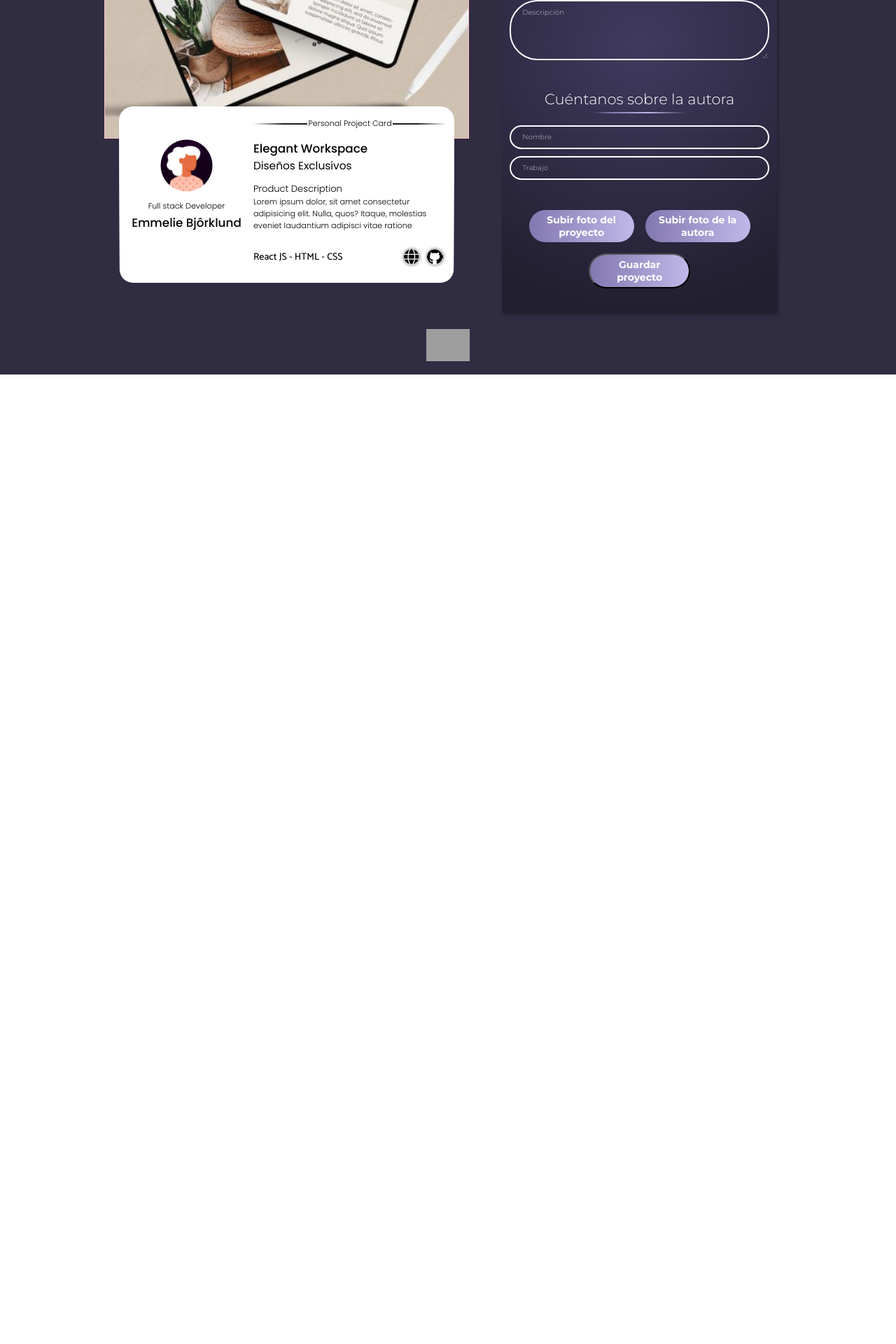
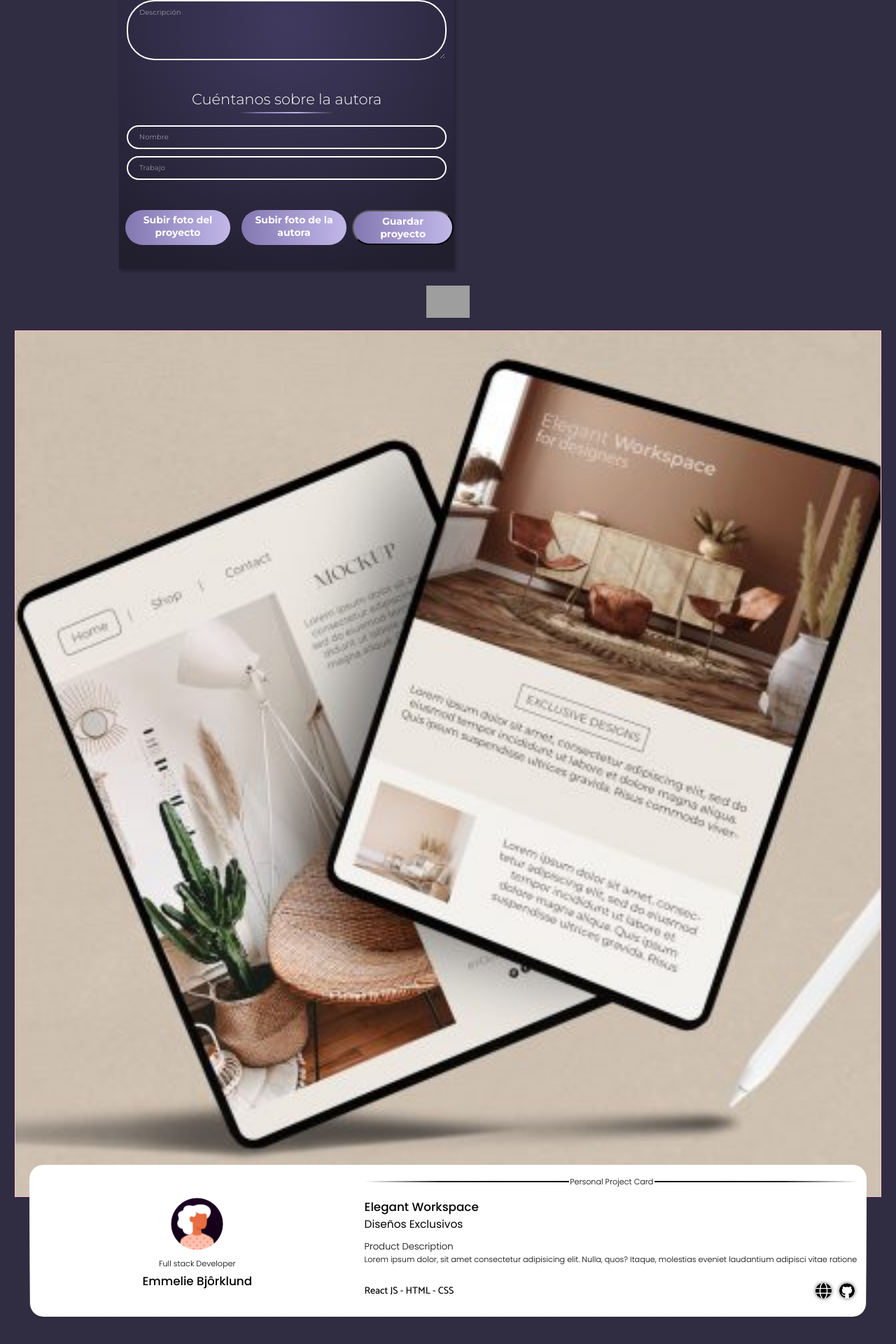
Before and after one commit to Adalab/project-promo-a-pt-module-3-team-2, a React (Vite) app: page / in a window 1280 px wide. Shown: the part 620-2540 px from the top of the page at 70% size. Before the commit the page ends 1155 px from the top, so only its background shows below. Built offline with nearby package versions, Linux system fonts and the light colour scheme; grey boxes are pictures that could not be loaded.

Commit message:
creating Card component

```diff
--- a/index.html
+++ b/index.html
@@ -12,7 +12,8 @@
   <link
     href="https://fonts.googleapis.com/css2?family=Catamaran:wght@500&family=Montserrat:wght@300;400;700&family=Poppins:wght@300;400;500&display=swap"
     rel="stylesheet">
-  <link rel="stylesheet" href="./css/main.css">
+  <!--<link rel="stylesheet" href="./css/main.css">-->
+  <link rel="icon" href="./src/images/avatar.webp" />
 </head>
 
 <body>
@@ -33,39 +34,6 @@
         <a class="button--link" href="./">Ver proyectos</a>
       </section>
 
-      <section class="preview">
-        <div class="projectImage"></div>
-        <article class="card">
-          <h2 class="card__projectTitle"><span class="card__projectTitle--text">Personal project card</span></h2>
-
-          <div class="card__author">
-            <div class="card__authorPhoto"></div>
-            <p class="card__job">
-              Full stack Developer
-            </p>
-            <h3 class="card__name">Emmelie Bjôrklund</h3>
-          </div>
-
-          <div class="card__project">
-            <h3 class="card__name">Elegant Workspace</h3>
-            <p class="card__slogan">Diseños Exclusivos</p>
-            <h3 class="card__descriptionTitle">Product description</h3>
-            <p class="card__description">Lorem ipsum dolor, sit amet consectetur adipisicing elit. Nulla, quos? Itaque,
-              molestias eveniet laudantium adipisci vitae ratione</p>
-
-            <div class="card__technicalInfo">
-              <p class="card__technologies">React JS - HTML - CSS</p>
-
-              <a class="icon icon__www" href="#" title="Haz click para ver el proyecto online">
-                Web link
-              </a>
-              <a class="icon icon__github" href="#" title="Haz click para ver el código del proyecto">
-                GitHub link
-              </a>
-            </div>
-          </div>
-        </article>
-      </section>
       <form class="addForm">
         <h2 class="title">Información</h2>
         <fieldset class="addForm__group">
@@ -102,14 +70,8 @@
       <img class="logoSponsor" src="./images/adalab.png" alt="Logo Adalab">
     </footer>
 
-
-
-
-
-
-
-
-
+    <div id="root"></div>
+    <script type="module" src="/src/main.jsx"></script>
 
     <!--
     <header class="header">
--- a/package.json
+++ b/package.json
@@ -10,6 +10,7 @@
     "preview": "vite preview"
   },
   "dependencies": {
+    "prop-types": "^15.8.1",
     "react": "^18.2.0",
     "react-dom": "^18.2.0"
   },
--- a/src/components/App.jsx
+++ b/src/components/App.jsx
@@ -1,7 +1,12 @@
 import "../scss/App.scss";
+import Card from "./Card";
 
 function App() {
-  return <div>Escribe aquí tu código</div>;
+  return (
+    <div>
+      <Card />
+    </div>
+  );
 }
 
 export default App;
--- /dev/null
+++ b/src/components/Card.jsx
@@ -0,0 +1,54 @@
+import PropTypes from "prop-types";
+import "../scss/Card.scss";
+
+function Card() {
+  return (
+    <section className="preview">
+      <div className="projectImage"></div>
+      <article className="card">
+        <h2 className="card__projectTitle">
+          <span className="card__projectTitle--text">
+            Personal project card
+          </span>
+        </h2>
+
+        <div className="card__author">
+          <div className="card__authorPhoto"></div>
+          <p className="card__job">Full stack Developer</p>
+          <h3 className="card__name">Emmelie Bjôrklund</h3>
+        </div>
+
+        <div className="card__project">
+          <h3 className="card__name">Elegant Workspace</h3>
+          <p className="card__slogan">Diseños Exclusivos</p>
+          <h3 className="card__descriptionTitle">Product description</h3>
+          <p className="card__description">
+            Lorem ipsum dolor, sit amet consectetur adipisicing elit. Nulla,
+            quos? Itaque, molestias eveniet laudantium adipisci vitae ratione
+          </p>
+
+          <div className="card__technicalInfo">
+            <p className="card__technologies">React JS - HTML - CSS</p>
+
+            <a
+              className="icon icon__www"
+              href="#"
+              title="Haz click para ver el proyecto online"
+            >
+              Web link
+            </a>
+            <a
+              className="icon icon__github"
+              href="#"
+              title="Haz click para ver el código del proyecto"
+            >
+              GitHub link
+            </a>
+          </div>
+        </div>
+      </article>
+    </section>
+  );
+}
+
+export default Card;
--- a/src/scss/App.scss
+++ b/src/scss/App.scss
@@ -120,125 +120,6 @@ fieldset {
     margin-inline: 4rem;
     margin-bottom: 1.8rem;
   }
-
-
-  .preview .projectImage {
-    width: 100%;
-    aspect-ratio: 1 / 1;
-    outline: solid 1px pink;
-
-    background-image: url('../images/ebook-example.jpg');
-    background-position: top center;
-    background-size: cover;
-  }
-
-  .preview .card {
-    margin-inline: 20px;
-
-    transform: translateY(-45px);
-  }
-
-  .card {
-    display: grid;
-    grid-template-columns: 40% 60%;
-
-    color: var(--color-black);
-    font: var(--font-card-text);
-
-    border-radius: 20px;
-    -webkit-backdrop-filter: blur(10px);
-    backdrop-filter: blur(10px);
-    border-style: solid;
-    border-width: 1px;
-    border-image-source: linear-gradient(to bottom, var(--color-white) 0%, rgba(0, 0, 0, 0));
-    border-image-slice: 1;
-    background-image: linear-gradient(to bottom, var(--color-white), var(--color-white)), linear-gradient(to bottom, var(--color-white) 0%, rgba(0, 0, 0, 0));
-    background-origin: border-box;
-    background-clip: content-box, border-box;
-  }
-
-  .card .card__projectTitle {
-    grid-column: 2;
-    position: relative;
-    margin: 15px 10px 1rem 0;
-    text-align: center;
-    text-transform: capitalize;
-
-    font: var(--font-card-section);
-  }
-
-  .card .card__projectTitle::before {
-    content: '';
-    position: absolute;
-    top: calc( 50% - 1px );
-    bottom: calc( 50% - 1px );
-    left: 0;
-    right: 0;
-    z-index: 0;
-
-    background-image: linear-gradient(to right, white, #232323 15%, var(--color-black), #232323 85%, white);
-  }
-
-  .card .card__projectTitle--text {
-    position: relative;
-    padding-inline: 0.1em;
-    z-index: 1;
-    background-color: var(--color-white);
-  }
-
-  .card .card__author {
-    display: flex;
-    flex-direction: column;
-    align-items: center;
-    margin-bottom: 10px;
-  }
-
-  .card .card__authorPhoto {
-    width: 75px;
-    height: 75px;
-    border-radius: 50%;
-    background-image: url('../images/avatar.webp');
-    background-position: center;
-    background-size: cover;
-    margin-bottom: 0.8rem;
-  }
-
-  .card .card__job {
-    margin-bottom: 0.2rem;
-  }
-
-  .card .card__name {
-    font: var(--font-card-title);
-    margin-bottom: .2rem;
-  }
-
-  .card .card__project {
-    margin-right: 10px;
-  }
-
-  .card .card__slogan {
-    font: var(--font-card-subtitle);
-    margin-top: -.2rem;
-    margin-bottom: .8rem;
-  }
-
-  .card .card__descriptionTitle {
-    font-weight: inherit;
-    text-transform: capitalize;
-  }
-
-  .card .card__technicalInfo {
-    display: grid;
-    grid-template-columns: 1fr 2rem 2rem;
-    gap: .5em;
-
-    margin-block: 1.8rem;
-  }
-
-  .card .card__technologies {
-    font: var(--font-card-tech);
-  }
-
 
 
   /* FORM */
--- /dev/null
+++ b/src/scss/Card.scss
@@ -0,0 +1,116 @@
+.preview .projectImage {
+    width: 100%;
+    aspect-ratio: 1 / 1;
+    outline: solid 1px pink;
+
+    background-image: url('../images/ebook-example.jpg');
+    background-position: top center;
+    background-size: cover;
+  }
+
+  .preview .card {
+    margin-inline: 20px;
+
+    transform: translateY(-45px);
+  }
+
+  .card {
+    display: grid;
+    grid-template-columns: 40% 60%;
+
+    color: var(--color-black);
+    font: var(--font-card-text);
+
+    border-radius: 20px;
+    -webkit-backdrop-filter: blur(10px);
+    backdrop-filter: blur(10px);
+    border-style: solid;
+    border-width: 1px;
+    border-image-source: linear-gradient(to bottom, var(--color-white) 0%, rgba(0, 0, 0, 0));
+    border-image-slice: 1;
+    background-image: linear-gradient(to bottom, var(--color-white), var(--color-white)), linear-gradient(to bottom, var(--color-white) 0%, rgba(0, 0, 0, 0));
+    background-origin: border-box;
+    background-clip: content-box, border-box;
+  }
+
+  .card .card__projectTitle {
+    grid-column: 2;
+    position: relative;
+    margin: 15px 10px 1rem 0;
+    text-align: center;
+    text-transform: capitalize;
+
+    font: var(--font-card-section);
+  }
+
+  .card .card__projectTitle::before {
+    content: '';
+    position: absolute;
+    top: calc( 50% - 1px );
+    bottom: calc( 50% - 1px );
+    left: 0;
+    right: 0;
+    z-index: 0;
+
+    background-image: linear-gradient(to right, white, #232323 15%, var(--color-black), #232323 85%, white);
+  }
+
+  .card .card__projectTitle--text {
+    position: relative;
+    padding-inline: 0.1em;
+    z-index: 1;
+    background-color: var(--color-white);
+  }
+
+  .card .card__author {
+    display: flex;
+    flex-direction: column;
+    align-items: center;
+    margin-bottom: 10px;
+  }
+
+  .card .card__authorPhoto {
+    width: 75px;
+    height: 75px;
+    border-radius: 50%;
+    background-image: url('../images/avatar.webp');
+    background-position: center;
+    background-size: cover;
+    margin-bottom: 0.8rem;
+  }
+
+  .card .card__job {
+    margin-bottom: 0.2rem;
+  }
+
+  .card .card__name {
+    font: var(--font-card-title);
+    margin-bottom: .2rem;
+  }
+
+  .card .card__project {
+    margin-right: 10px;
+  }
+
+  .card .card__slogan {
+    font: var(--font-card-subtitle);
+    margin-top: -.2rem;
+    margin-bottom: .8rem;
+  }
+
+  .card .card__descriptionTitle {
+    font-weight: inherit;
+    text-transform: capitalize;
+  }
+
+  .card .card__technicalInfo {
+    display: grid;
+    grid-template-columns: 1fr 2rem 2rem;
+    gap: .5em;
+
+    margin-block: 1.8rem;
+  }
+
+  .card .card__technologies {
+    font: var(--font-card-tech);
+  }
```
Also changed, not shown: 1 other file (tests, documents, lock files or other folders).
